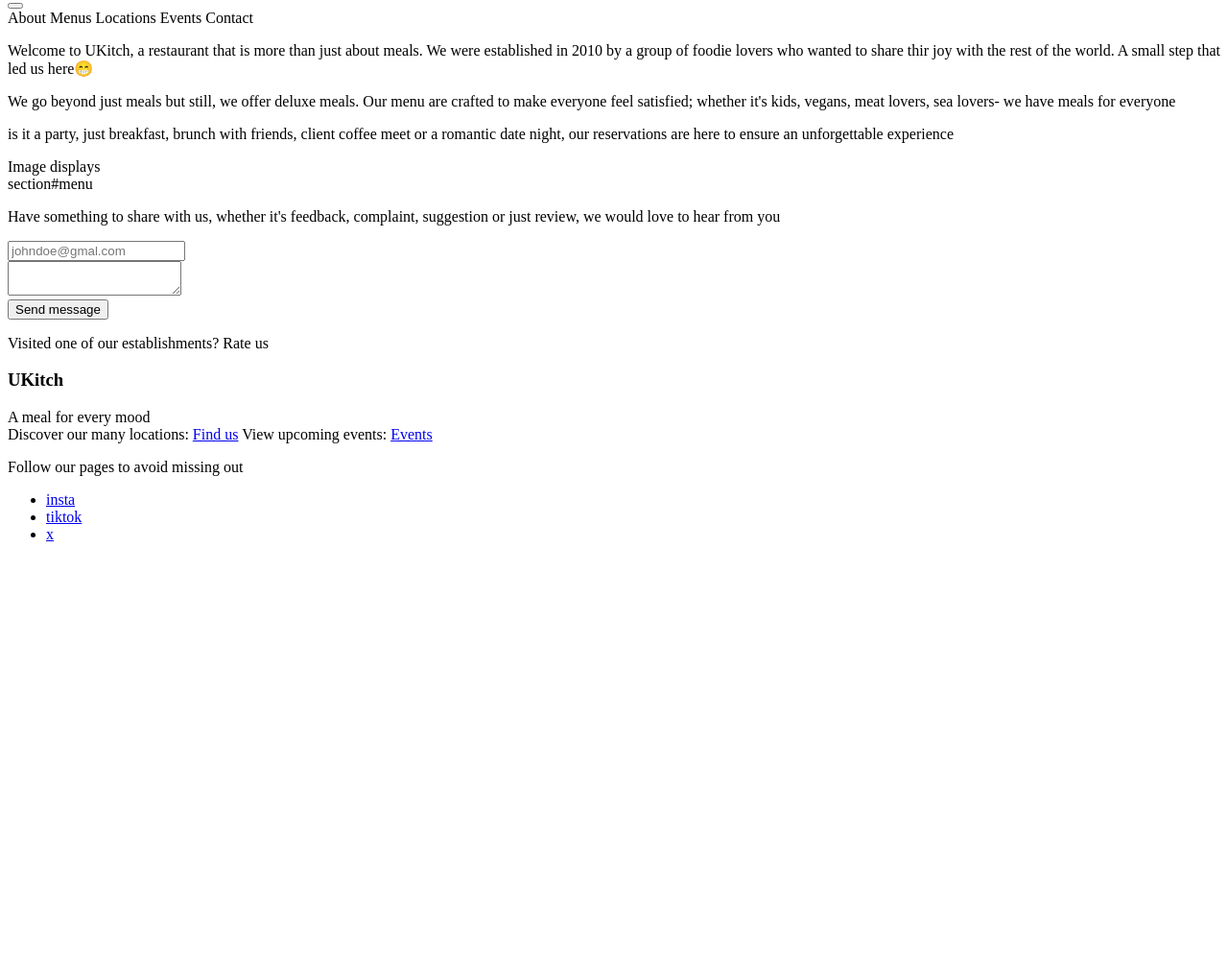
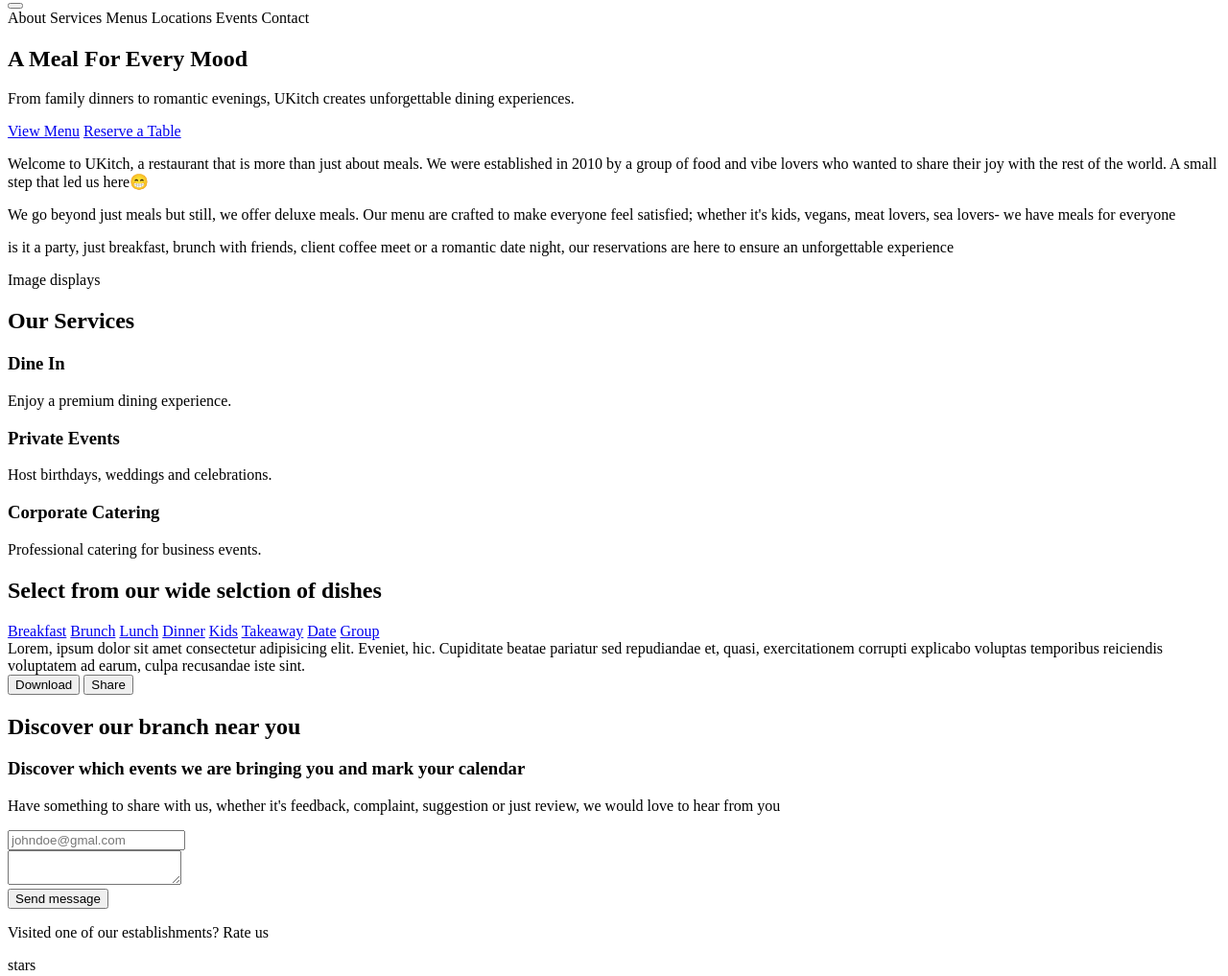
Before and after one commit to LeoThumi/Restaurant, a plain HTML site: page restaurant.html in a window 1280 px wide. Shown: the part 292-1309 px from the top of the page at 96% size. Before the commit the page ends 874 px from the top, so only its background shows below. Drawn offline with Linux system fonts and the light colour scheme.

Commit message:
feat: add service and menu sections

```diff
--- a/restaurant.html
+++ b/restaurant.html
@@ -5,13 +5,13 @@
     <meta charset="UTF-8">
     <meta name="viewport" content="width=device-width, initial-scale=1.0">
     <title>UKitch</title>
+    <link rel="stylesheet" href="style.css">
 </head>
 
 <body>
     <header>
         <div>
-            <div>
-                <span><img src="assets/restaurant.jpg" alt="restaurant icon"></span>
+            <span><img src="../assets/restaurant.jpg" alt="restaurant icon"></span>
             <h2>UKitch</h2>
             <p>More than just a meal</p>
         </div>
@@ -24,19 +24,19 @@
                 <li><a href="#contact">Contact</a></li>
             </ul>
         </nav>
-        </div>
     </header>
     <aside>
         <div>
             <h2>UKitch</h2>
-            <button class="flex flex-col justify-center items-center gap-1.5 w-10 h-10">
-                <span class="block w-6 h-0.5 bg-black"></span>
-                <span class="block w-6 h-0.5 bg-black"></span>
-                <span class="block w-6 h-0.5 bg-black"></span>
+            <button>
+                <span></span>
+                <span></span>
+                <span></span>
             </button>
         </div>
         <div>
             <span>About</span>
+            <span>Services</span>
             <span>Menus</span>
             <span>Locations</span>
             <span>Events</span>
@@ -44,24 +44,78 @@
         </div>
     </aside>
     <main>
+        <section id="hero">
+            <h1>A Meal For Every Mood</h1>
+            <p> From family dinners to romantic evenings, UKitch creates unforgettable dining experiences.</p>
+            <a href="#menu">View Menu</a>
+            <a href="#contact">Reserve a Table</a>
+        </section>
         <section id="about">
-            <p>Welcome to <span>UKitch</span>, a restaurant that is more than just about meals. We were established in 2010 by a group of foodie lovers who wanted to share thir joy with the rest of the world. <span>A small step that led us here😁</span></p>
-            <p>We go beyond just meals but still, we offer deluxe meals. Our menu are crafted to make everyone feel satisfied; whether it's kids, vegans, meat lovers, sea lovers- we have meals for everyone</p>
-            <p>is it a party, just breakfast, brunch with friends, client coffee meet or a romantic date night, our reservations are here to ensure an unforgettable experience</p>
+            <p>Welcome to <span>UKitch</span>, a restaurant that is more than just about meals. We were established in
+                2010 by a group of food and vibe lovers who wanted to share their joy with the rest of the world.
+                <span>A small step that led us here😁</span>
+            </p>
+            <p>We go beyond just meals but still, we offer deluxe meals. Our menu are crafted to make everyone feel
+                satisfied; whether it's kids, vegans, meat lovers, sea lovers- we have meals for everyone</p>
+            <p>is it a party, just breakfast, brunch with friends, client coffee meet or a romantic date night, our
+                reservations are here to ensure an unforgettable experience</p>
             <article>
                 <div>Image displays</div>
             </article>
         </section>
-        section#menu
+        <section id="services">
+            <h2>Our Services</h2>
+            <article>
+                <h3>Dine In</h3>
+                <p>Enjoy a premium dining experience.</p>
+            </article>
+            <article>
+                <h3>Private Events</h3>
+                <p>Host birthdays, weddings and celebrations.</p>
+            </article>
+            <article>
+                <h3>Corporate Catering</h3>
+                <p>Professional catering for business events.</p>
+            </article>
+        </section>
+        <section id="menu">
+            <h2>Select from our wide selction of dishes</h2>
+            <div class="side_menu">
+                <a href="#">Breakfast</a>
+                <a href="#">Brunch</a>
+                <a href="#">Lunch</a>
+                <a href="#">Dinner</a>
+                <a href="#">Kids</a>
+                <a href="#">Takeaway</a>
+                <a href="#">Date</a>
+                <a href="#">Group</a>
+            </div>
+            <div class="about_menu">
+                Lorem, ipsum dolor sit amet consectetur adipisicing elit. Eveniet, hic. Cupiditate beatae pariatur sed
+                repudiandae et, quasi, exercitationem corrupti explicabo voluptas temporibus reiciendis voluptatem ad
+                earum, culpa recusandae iste sint.
+            </div>
+            <div class="menu_actions">
+                <button>Download</button>
+                <button>Share</button>
+            </div>
+        </section>
+        <section id="locations">
+            <h2>Discover our branch near you</h2>
+        </section>
+        <section id="events">
+            <h3>Discover which events we are bringing you and mark your calendar</h3>
+        </section>
         <section id="contact">
-            <p>Have something to share with us, whether it's feedback, complaint, suggestion or just review, we would love to hear from you</p>
+            <p>Have something to share with us, whether it's feedback, complaint, suggestion or just review, we would
+                love to hear from you</p>
             <form method="post">
-                <input type="email" name="email" id="email"placeholder="johndoe@gmal.com"><br>
+                <input type="email" name="email" id="email" placeholder="johndoe@gmal.com"><br>
                 <textarea name="message" id="textarea"></textarea><br>
                 <button type="submit">Send message</button>
             </form>
             <p>Visited one of our establishments? Rate us</p>
-            <span></span>
+            <span>stars</span>
         </section>
     </main>
     <footer>
```
Lines whose indentation alone changed are shown as unchanged.
